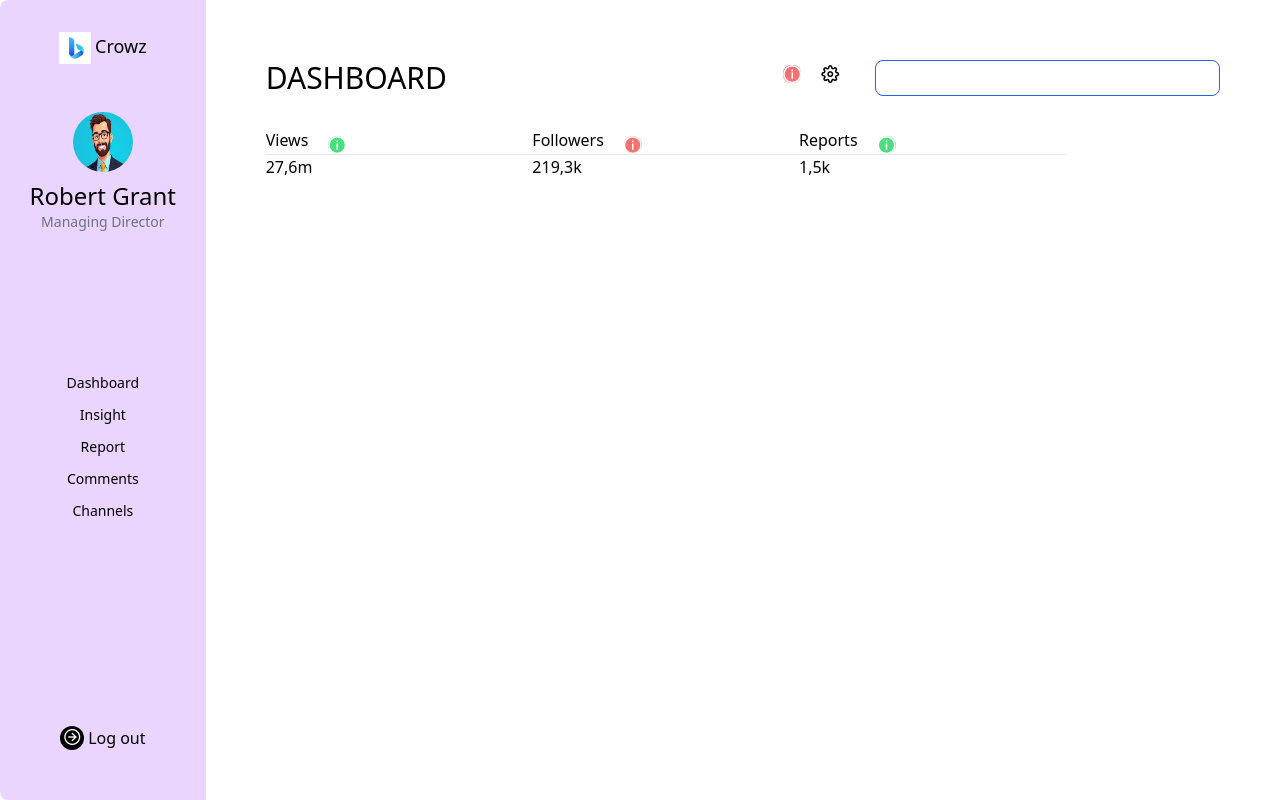
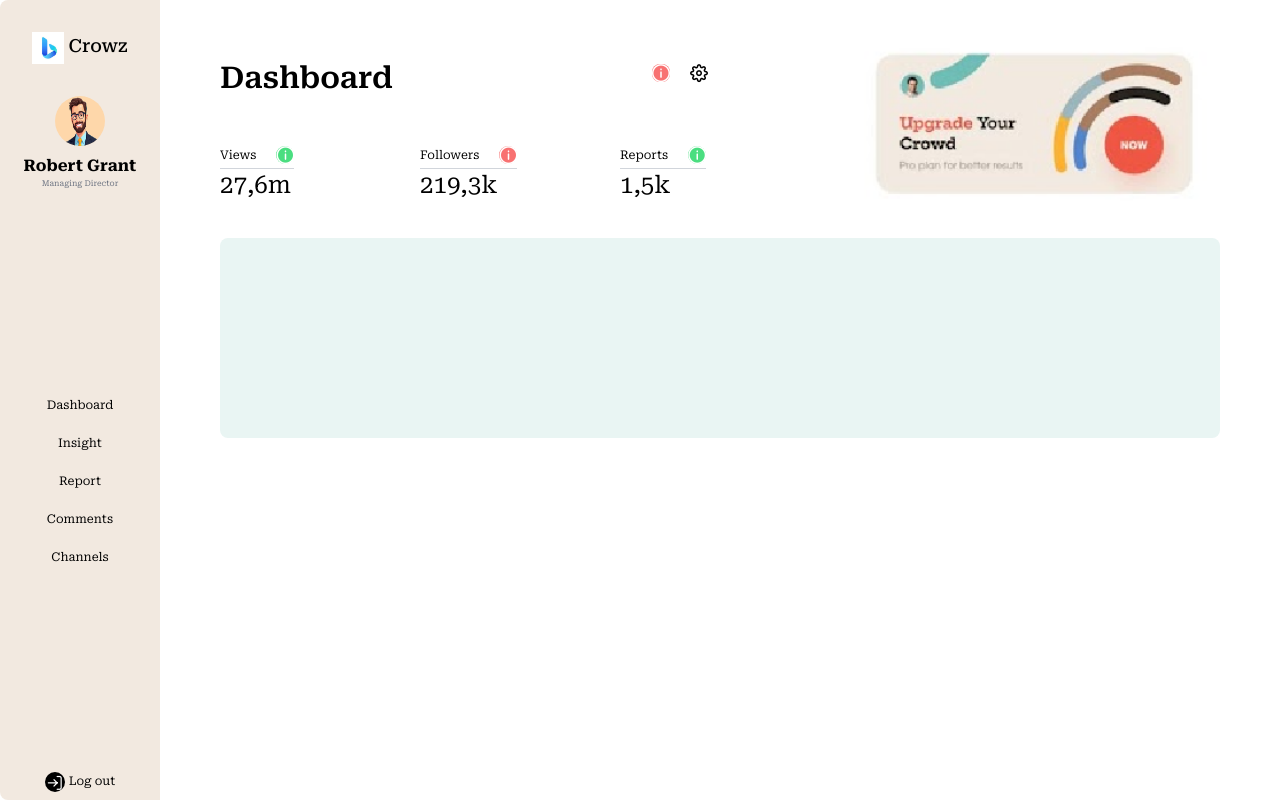
Before and after one commit to pjmiles/dashboard, a Vue app: page / in a window 1280 px wide. Built offline with nearby package versions, Linux system fonts and the light colour scheme.

Commit message:
adjusted styling

```diff
--- a/src/assets/main.css
+++ b/src/assets/main.css
@@ -1,37 +1,9 @@
+@import url('https://fonts.googleapis.com/css2?family=Crimson+Text:ital,wght@0,400;0,600;0,700;1,400;1,600;1,700&family=Roboto+Serif:ital,opsz,wght@0,8..144,100..900;1,8..144,100..900&display=swap');
+
 @tailwind base;
 @tailwind components;
 @tailwind utilities;
 
-/* #app {
-  max-width: 1280px;
-  margin: 0 auto;
-  padding: 2rem;
-  font-weight: normal;
+body {
+  @apply font-roboto;
 }
-
-a,
-.green {
-  text-decoration: none;
-  color: hsla(160, 100%, 37%, 1);
-  transition: 0.4s;
-  padding: 3px;
-}
-
-@media (hover: hover) {
-  a:hover {
-    background-color: hsla(160, 100%, 37%, 0.2);
-  }
-}
-
-@media (min-width: 1024px) {
-  body {
-    display: flex;
-    place-items: center;
-  }
-
-  #app {
-    display: grid;
-    grid-template-columns: 1fr 1fr;
-    padding: 0 2rem;
-  }
-} */
--- a/src/components/navigation/SideBar.vue
+++ b/src/components/navigation/SideBar.vue
@@ -6,7 +6,7 @@
 //   },
 // })
 import { ref } from 'vue'
-import avatar from '@/assets/avatarimg.jpg'
+import avatar from '@/assets/avatar.jpg'
 import navigationItems from './navigationItems'
 import logo from '@/assets/logo.jpg'
 
@@ -19,20 +19,22 @@ const setActiveNav = (index) => {
 </script>
 
 <template>
-  <div class="bg-purple-200 w-[250px] h-screen rounded-l-lg flex flex-col">
+  <div class="bg-[#f2e9e0] w-[200px] h-screen rounded-l-lg flex flex-col">
     <!-- logo -->
     <div class="flex space-x-1 justify-center p-8">
-      <img alt="logo" :src="logo" class="w-8 h-8"/>
+      <img alt="logo" :src="logo" class="w-8 h-8" />
       <h1 class="font-medium text-lg">Crowz</h1>
     </div>
     <!-- user profile -->
-    <div class="flex flex-col justify-center items-center p-4">
-      <img alt="avatar" :src="avatar" class="rounded-full w-[60px] h-[60px]" />
-      <p class="mt-2 text-2xl">Robert Grant</p>
-      <p class="text-sm text-gray-500">Managing Director</p>
+    <div class="flex flex-col justify-center items-center">
+      <div class="bg-orange-200 rounded-full">
+        <img alt="avatar" :src="avatar" class="rounded-full w-[50px] h-[50px]" />
+      </div>
+      <p class="mt-2 font-bold">Robert Grant</p>
+      <p class="text-[8px] text-gray-500">Managing Director</p>
     </div>
     <!-- navigation -->
-    <ul class="flex flex-col flex-grow justify-center items-center gap-3 mt-[-80px]">
+    <ul class="flex flex-col flex-grow justify-center items-center gap-[20px]">
       <li
         v-for="(item, index) in navigationItems"
         :key="index"
@@ -42,22 +44,24 @@ const setActiveNav = (index) => {
         <router-link
           v-if="item.path"
           :to="item.path"
-          class="flex items-center gap-2 text-sm"
-          :class="{ 'font-medium': activeNav === index, 'hover:font-medium': true }"
+          class="flex items-center gap-2 text-[12px]"
+          :class="{ 'font-bold': activeNav === index, 'hover:font-bold': true }"
         >
           <p @mouseover="isHovered = index" @mouseleave="isHovered = null">{{ item.label }}</p>
           <span v-if="item.icon" v-show="isHovered === index">
-            <p class="w-5 bg-red-400 text-white rounded-full text-center text-sm">{{ item.icon }}</p>
+            <p class="w-5 bg-red-400 text-white rounded-full text-center text-sm">
+              {{ item.icon }}
+            </p>
           </span>
         </router-link>
       </li>
     </ul>
     <!-- log out -->
-    <div class="flex justify-center space-x-1 mb-[50px]">
-      <p class="bg-black text-white rounded-full w-6 text-center cursor-pointer">
-        <i class="pi pi-arrow-circle-right"></i>
+    <div class="flex justify-center space-x-1 mb-2">
+      <p class="bg-black text-white rounded-full w-5 h-5 text-center cursor-pointer">
+        <i class="pi pi-sign-in text-sm"></i>
       </p>
-      <p>Log out</p>
+      <p class="text-[12px]">Log out</p>
     </div>
   </div>
 </template>
--- a/src/views/DashBoard.vue
+++ b/src/views/DashBoard.vue
@@ -1,48 +1,58 @@
 <template>
   <div class="w-full p-[60px]">
     <div class="flex gap-9">
+      <div>
         <div class="w-full flex justify-between">
-        <p class="text-3xl">DASHBOARD</p>
-        <span class="space-x-5 mt-1">
-          <i class="pi pi-info-circle bg-red-400 text-white text-lg rounded-lg cursor-pointer"></i>
+          <p class="text-3xl font-semibold">Dashboard</p>
+          <span class="space-x-5 mt-1 mr-[112px]">
+            <i
+              class="pi pi-info-circle bg-red-400 text-white text-lg rounded-lg cursor-pointer"
+            ></i>
             <i class="pi pi-cog text-lg cursor-pointer"></i>
           </span>
         </div>
-      <div class="rounded-lg border border-blue-600 w-3/5">
-        <!-- <img :src="upgradeImg" class=""/> -->
+        <div class="grid grid-cols-3 w-[600px] mt-[50px]">
+          <div>
+            <span class="flex items-center space-x-5">
+              <div class="border-b border-gray-300 pb-1 flex items-center space-x-5">
+                <p class="text-xs">Views</p>
+                <i
+                  class="pi pi-info-circle bg-green-400 text-white text-lg rounded-full cursor-pointer"
+                ></i>
+              </div>
+            </span>
+            <p class="text-2xl">27,6m</p>
+          </div>
+          <div>
+            <span class="flex items-center space-x-5">
+              <div class="border-b border-gray-300 pb-1 flex items-center space-x-5">
+                <p class="text-xs">Followers</p>
+                <i
+                  class="pi pi-info-circle bg-red-400 text-white text-lg rounded-full cursor-pointer"
+                ></i>
+              </div>
+            </span>
+            <p class="text-2xl">219,3k</p>
+          </div>
+          <div>
+            <span class="flex items-center space-x-5">
+              <div class="border-b border-gray-300 pb-1 flex items-center space-x-5">
+                <p class="text-xs">Reports</p>
+                <i
+                  class="pi pi-info-circle bg-green-400 text-white text-lg rounded-full cursor-pointer"
+                ></i>
+              </div>
+            </span>
+            <p class="text-2xl">1,5k</p>
           </div>
         </div>
-    <div class="grid grid-cols-3 mt-8 w-[800px]">
-      <div>
-        <span class="flex space-x-5">
-          <p>Views</p>
-          <i
-            class="pi pi-info-circle bg-green-400 text-white text-lg rounded-full mt-2 cursor-pointer"
-          ></i>
-        </span>
-        <hr />
-        <p>27,6m</p>
       </div>
-      <div>
-        <span class="flex space-x-5">
-          <p>Followers</p>
-          <i
-            class="pi pi-info-circle bg-red-400 text-white text-lg rounded-full mt-2 cursor-pointer"
-          ></i>
-        </span>
-        <hr />
-        <p>219,3k</p>
+      <div class="mt-[-30px]">
+        <img :src="upgradeImg" class="w-[400px]" />
       </div>
-      <div>
-        <span class="flex space-x-5">
-          <p>Reports</p>
-          <i
-            class="pi pi-info-circle bg-green-400 text-white text-lg rounded-full mt-2 cursor-pointer"
-          ></i>
-        </span>
-        <hr />
-        <p>1,5k</p>
     </div>
+    <div class="bg-[#e9f5f3] w-[1000px] h-[200px] rounded-lg mt-5">
+
     </div>
   </div>
 </template>
@@ -51,9 +61,4 @@
 import upgradeImg from '@/assets/upgradeImg.png'
 </script>
 
-<style scoped>
-/* img{
-  width: 100%;
-  height: 100%;
-} */
-</style>
+<style scoped></style>
--- a/tailwind.config.js
+++ b/tailwind.config.js
@@ -5,7 +5,11 @@ export default {
     "./src/**/*.{vue,js,ts,jsx,tsx}",
   ],
   theme: {
-    extend: {},
+    extend: {
+      fontFamily: {
+        'roboto' : ['Roboto Serif', 'Crimson Text']
+      }
+    },
   },
   plugins: [],
 }
```
Also changed, not shown: src/assets/avatar.jpg (added). Lines whose indentation alone changed are shown as unchanged.
